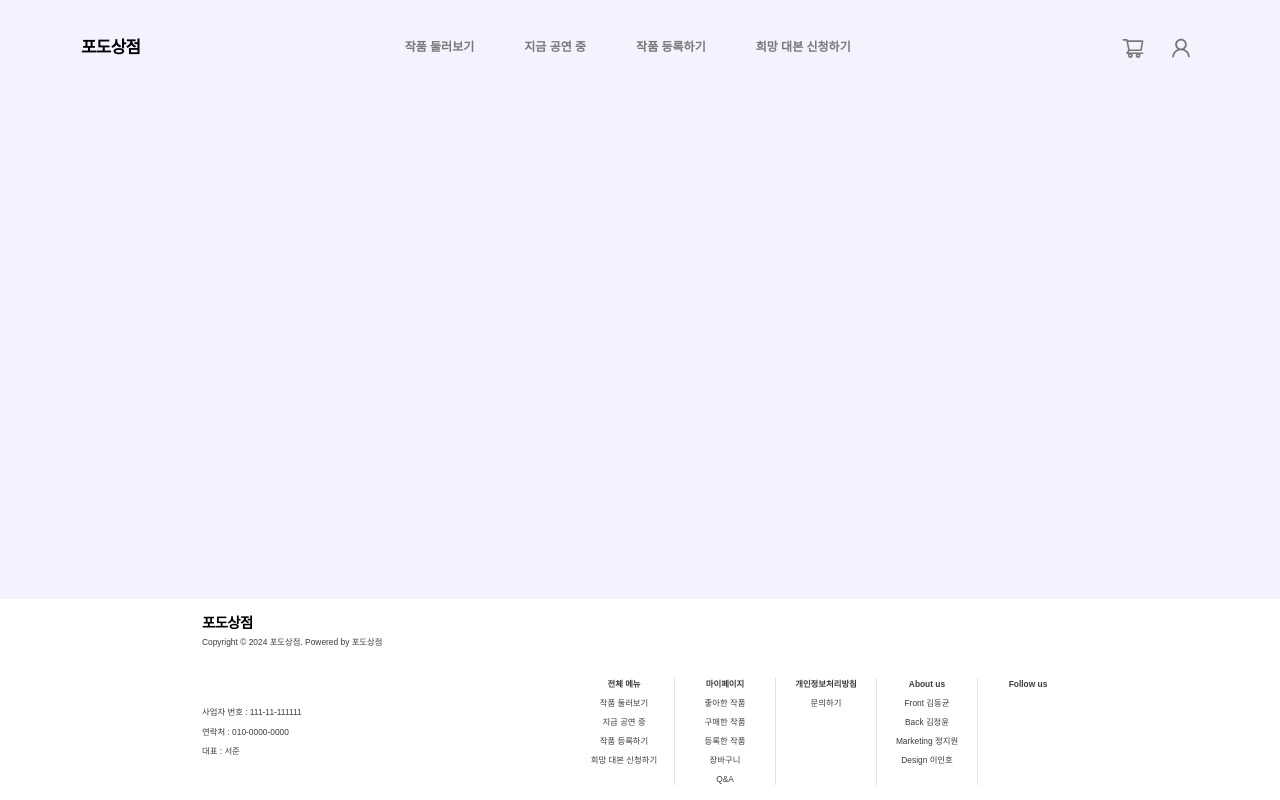
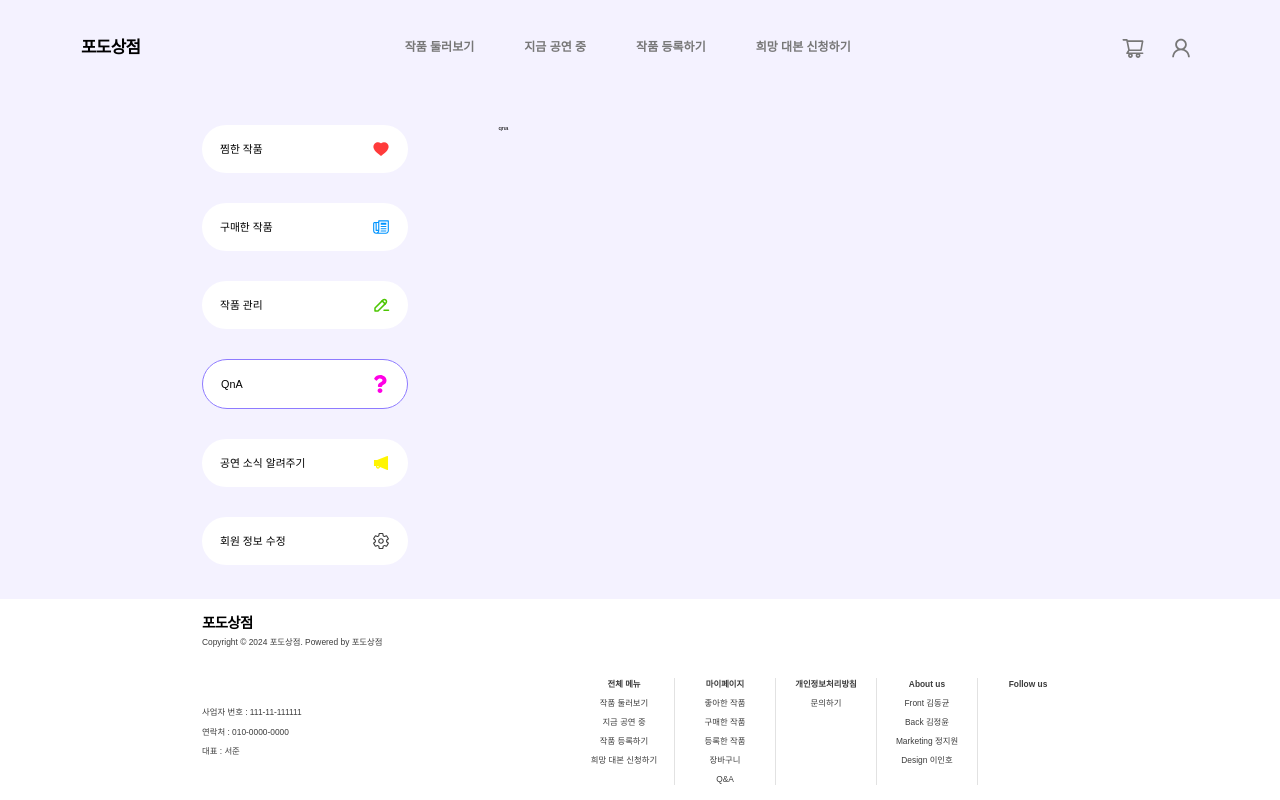
Before and after one commit to game240/FE, a React (Vite) app: page /mypage/qna in a window 1280 px wide. Built offline with nearby package versions, Linux system fonts and the light colour scheme.

Commit message:
FEAT : qna 페이지 라우터 설정

```diff
--- a/src/components/Router/index.tsx
+++ b/src/components/Router/index.tsx
@@ -2,6 +2,7 @@ import Main from "@/pages/main";
 import Liked from "@/pages/mypage/liked";
 import Management from "@/pages/mypage/management";
 import Purchase from "@/pages/mypage/purchase";
+import QnA from "@/pages/mypage/qna";
 import { Route, Routes } from "react-router-dom";
 
 const Router = () => {
@@ -11,6 +12,7 @@ const Router = () => {
       <Route path="/mypage/liked" element={<Liked />} />
       <Route path="/mypage/purchase" element={<Purchase />} />
       <Route path="/mypage/management" element={<Management />} />
+      <Route path="/mypage/qna" element={<QnA />} />
     </Routes>
   );
 };
--- a/src/constants/mypage.tsx
+++ b/src/constants/mypage.tsx
@@ -25,7 +25,7 @@ export const NAV_LIST = [
   {
     name: "QnA",
     element: <FaQuestion color="#FF00E5" />,
-    url: "/mypage/liked",
+    url: "/mypage/qna",
   },
   {
     name: "공연 소식 알려주기",
--- /dev/null
+++ b/src/pages/mypage/qna/index.tsx
@@ -0,0 +1,11 @@
+import Layout from "../components/Layout";
+
+const QnA = () => {
+  return (
+    <Layout currentTab="QnA">
+      <div>qna</div>
+    </Layout>
+  );
+};
+
+export default QnA;
```
